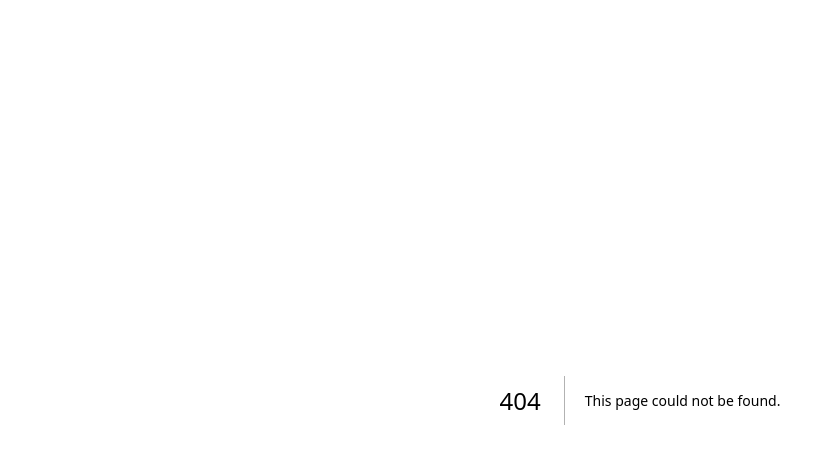
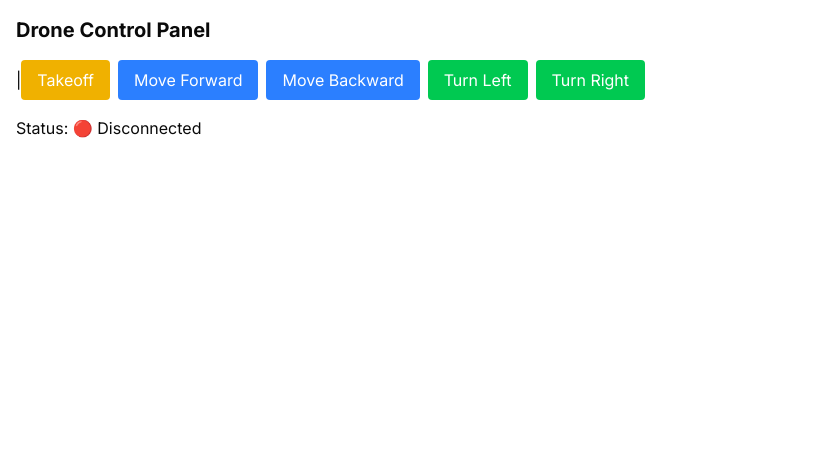
Before and after one commit to jaydoshi2/toledo_racer, a Next.js app: page /backend_testing in a window 1280 px wide. Before the commit this address had no page. Shown: the top 464 px of the page, without its empty margins (0-826 px from the left). Built offline with nearby package versions, Linux system fonts and the light colour scheme; no server answers.

Commit message:
feat: implement Drone Control component with WebSocket integration

```diff
--- /dev/null
+++ b/app/backend_testing/page.tsx
@@ -0,0 +1,88 @@
+"use client";
+
+import { useEffect, useRef, useState } from "react";
+
+export default function DroneControl() {
+  const socketRef = useRef<WebSocket | null>(null);
+  const [isConnected, setIsConnected] = useState(false);
+
+  useEffect(() => {
+    const socket = new WebSocket("ws://localhost:8000/ws/control");
+
+    socket.onopen = () => {
+      console.log("WebSocket connected");
+      setIsConnected(true);
+    };
+
+    socket.onmessage = (event) => {
+      console.log("Received from server:", event.data);
+    };
+
+    socket.onclose = () => {
+      console.log("WebSocket closed");
+      setIsConnected(false);
+    };
+
+    socket.onerror = (error) => {
+      console.error("WebSocket error:", error);
+    };
+
+    socketRef.current = socket;
+
+    // Cleanup on component unmount
+    return () => {
+      socket.close();
+    };
+  }, []);
+
+  const sendCommand = (command: string) => {
+    if (socketRef.current && isConnected) {
+      socketRef.current.send(command);
+      console.log(`Sent command: ${command}`);
+    } else {
+      console.warn("WebSocket is not connected");
+    }
+  };
+
+  return (
+    <div className="p-4 space-y-4">
+      <h1 className="text-xl font-bold">Drone Control Panel</h1>
+
+      <div className="space-x-2">|
+        <button
+  onClick={() => sendCommand("takeoff")}
+  className="px-4 py-2 bg-yellow-500 text-white rounded"
+>
+  Takeoff
+</button>
+
+
+        <button
+          onClick={() => sendCommand("move_forward")}
+          className="px-4 py-2 bg-blue-500 text-white rounded"
+        >
+          Move Forward
+        </button>
+        <button
+          onClick={() => sendCommand("move_backward")}
+          className="px-4 py-2 bg-blue-500 text-white rounded"
+        >
+          Move Backward
+        </button>
+        <button
+          onClick={() => sendCommand("turn_left")}
+          className="px-4 py-2 bg-green-500 text-white rounded"
+        >
+          Turn Left
+        </button>
+        <button
+          onClick={() => sendCommand("turn_right")}
+          className="px-4 py-2 bg-green-500 text-white rounded"
+        >
+          Turn Right
+        </button>
+      </div>
+      <p>Status: {isConnected ? "🟢 Connected" : "🔴 Disconnected"}</p>
+    </div>
+  );
+}
```
